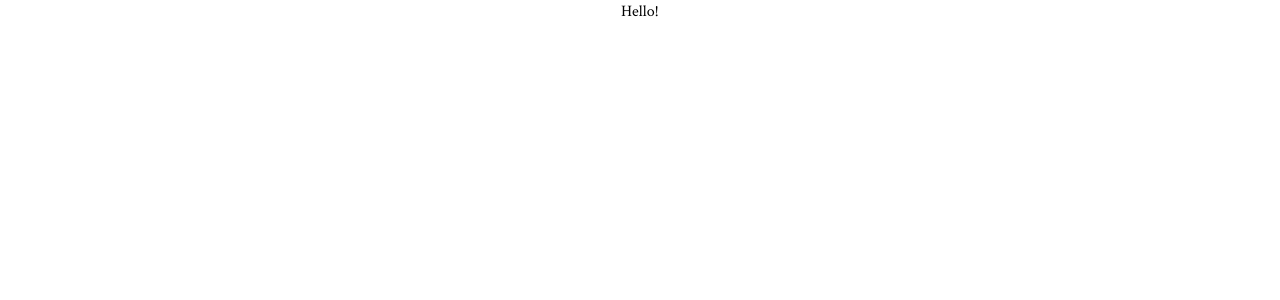
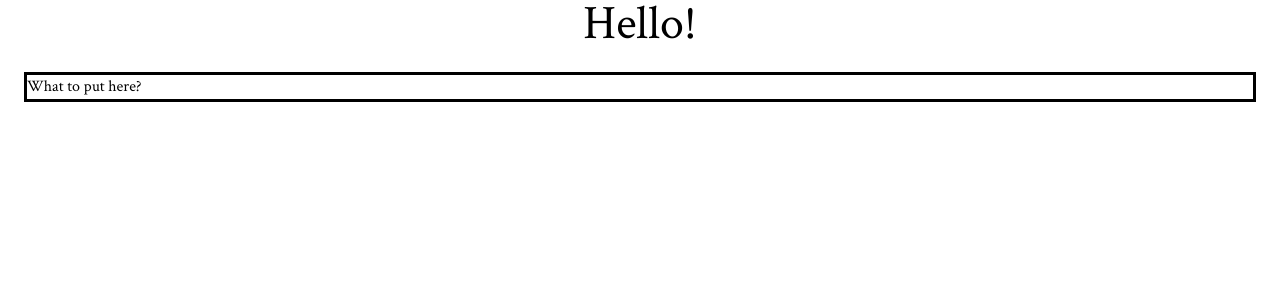
Before and after one commit to lordozland/whatToDo, a React (Create React App) app in the folder wtd/: page / in a window 1280 px wide. Shown: the top 300 px of the page. Built offline with nearby package versions, Linux system fonts and the light colour scheme.

Commit message:
might keep working if I can find the time tomorrow

```diff
--- a/wtd/src/pages/mainPage.jsx
+++ b/wtd/src/pages/mainPage.jsx
@@ -1,10 +1,18 @@
 import React from 'react';
+
+const styles = {
+    borders: {
+        border: 'solid'
+    }
+}
 
 const mainPage = () => {
     return (
-        <div className='mainPage'>
-            <div>Hello!</div>
+        <div >
+            <div className='mainPage text-5xl'>Hello!</div>
+            <div style={styles.borders} className='m-6'>What to put here?</div>
         </div>
+
     )
 }
 
```
